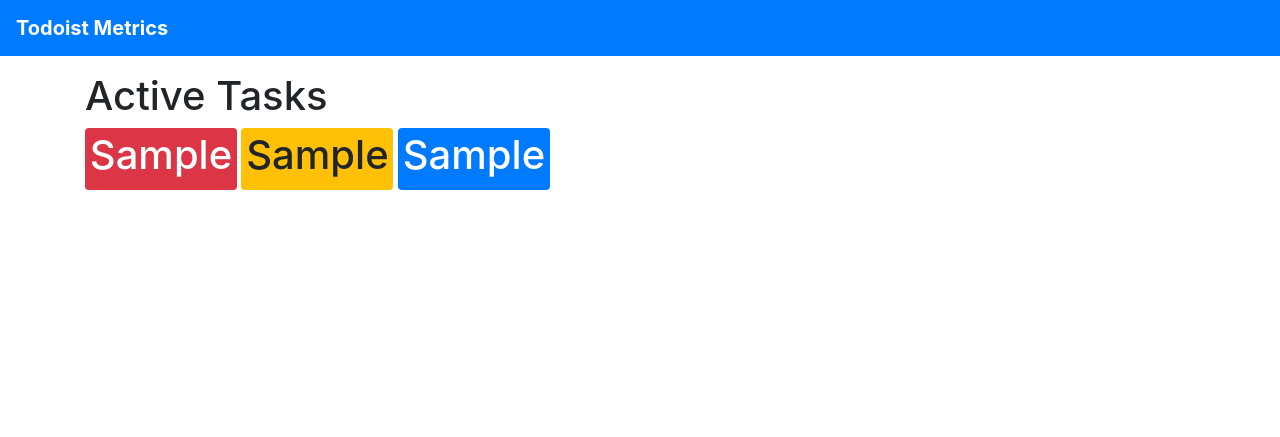
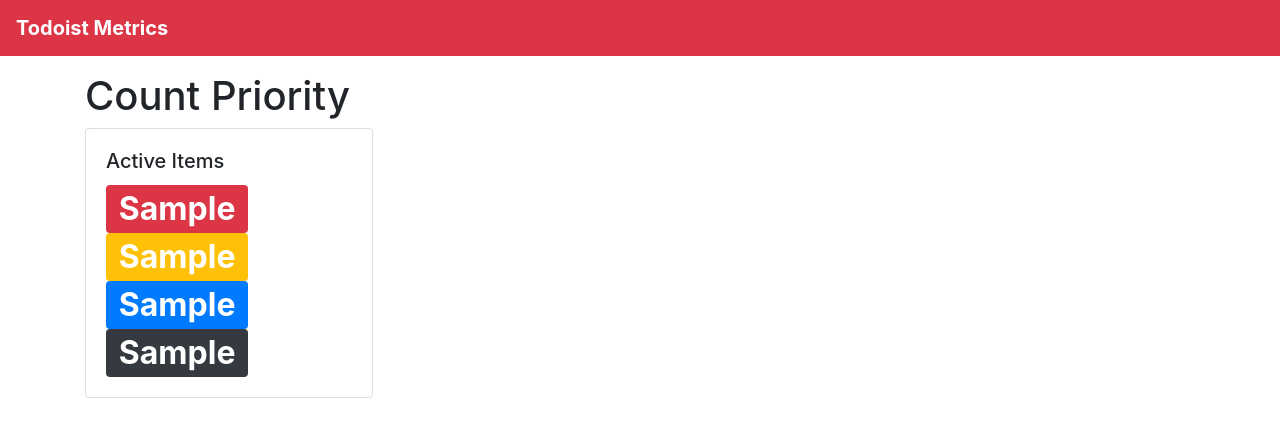
Before and after one commit to njbbaer/todoist-metrics, a Flask app: template templates/home.html in a window 1280 px wide. Shown: the top 437 px of the page. Run offline with Flask 2, Linux system fonts and the light colour scheme; the template is opened without the code that fills it: most values are stand-ins (such as "Sample title", 1, 10 or a date in 2020); some libraries are stand-ins or nearby versions.

Commit message:
Major refactor

```diff
--- a/app.py
+++ b/app.py
@@ -1,4 +1,4 @@
-from todoist_metrics import TodoistMetrics
+from todoist_metrics import Todoist
 from flask import Flask, render_template, request, Response
 from dotenv import load_dotenv
 
@@ -8,11 +8,12 @@ app = Flask(__name__)
 
 @app.route('/')
 def home():
-    todoist = TodoistMetrics()
+    todoist = Todoist()
     return render_template('home.html',
-        first_priority  = todoist.count_items(priority=4),
-        second_priority = todoist.count_items(priority=3),
-        third_priority  = todoist.count_items(priority=2)
+        first_priority  = todoist.count_active(priority=4),
+        second_priority = todoist.count_active(priority=3),
+        third_priority  = todoist.count_active(priority=2),
+        fourth_priority = todoist.count_active(priority=1,)
     )
 
 @app.route('/webhook', methods=['POST'])
--- a/templates/base.html
+++ b/templates/base.html
@@ -11,7 +11,7 @@
     <title>Todoist Metrics</title>
   </head>
   <body>
-    <nav class="navbar navbar-dark bg-primary" style="margin-bottom: 1rem">
+    <nav class="navbar navbar-dark bg-danger" style="margin-bottom: 1rem">
       <span class="navbar-brand mb-0 h1"><b>Todoist Metrics</b></span>
     </nav>
     {% block content %}
--- a/templates/home.html
+++ b/templates/home.html
@@ -2,15 +2,23 @@
 {% block title %}Home Page{% endblock %}
 {% block content %}
 <div class="container">
-  <h1>Active Tasks</h1>
-  <div class="badge badge-danger">
-    <h1>{{ first_priority }}</h1>
-  </div>
-  <div class="badge badge-warning">
-    <h1>{{ second_priority }}</h1>
-  </div>
-  <div class="badge badge-primary">
-    <h1>{{ third_priority }}</h1>
+  <h1>Count Priority</h1>
+  <div class="card" style="width: 18rem;">
+    <div class="card-body">
+      <h5 class="card-title">Active Items</h5>
+      <div class="badge badge-danger" style="font-size: 2em">
+        {{ first_priority }}
+      </div>
+      <div class="badge badge-warning text-white" style="font-size: 2em">
+        {{ second_priority }}
+      </div>
+      <div class="badge badge-primary" style="font-size: 2em">
+        {{ third_priority }}
+      </div>
+      <div class="badge badge-dark" style="font-size: 2em">
+        {{ fourth_priority }}
+      </div>
+    </div>
   </div>
 </div>
 {% endblock %}
```
Also changed, not shown: todoist_metrics.py (+22 -16 lines).
